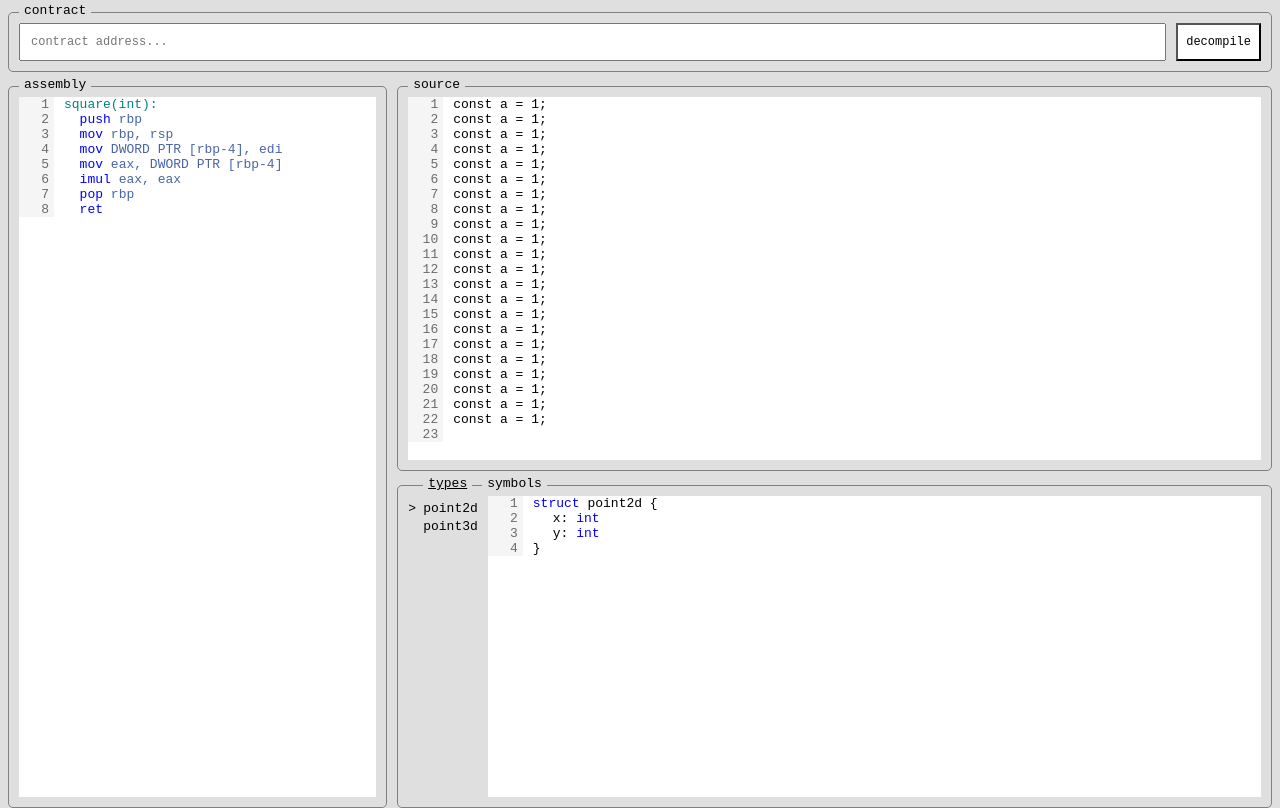
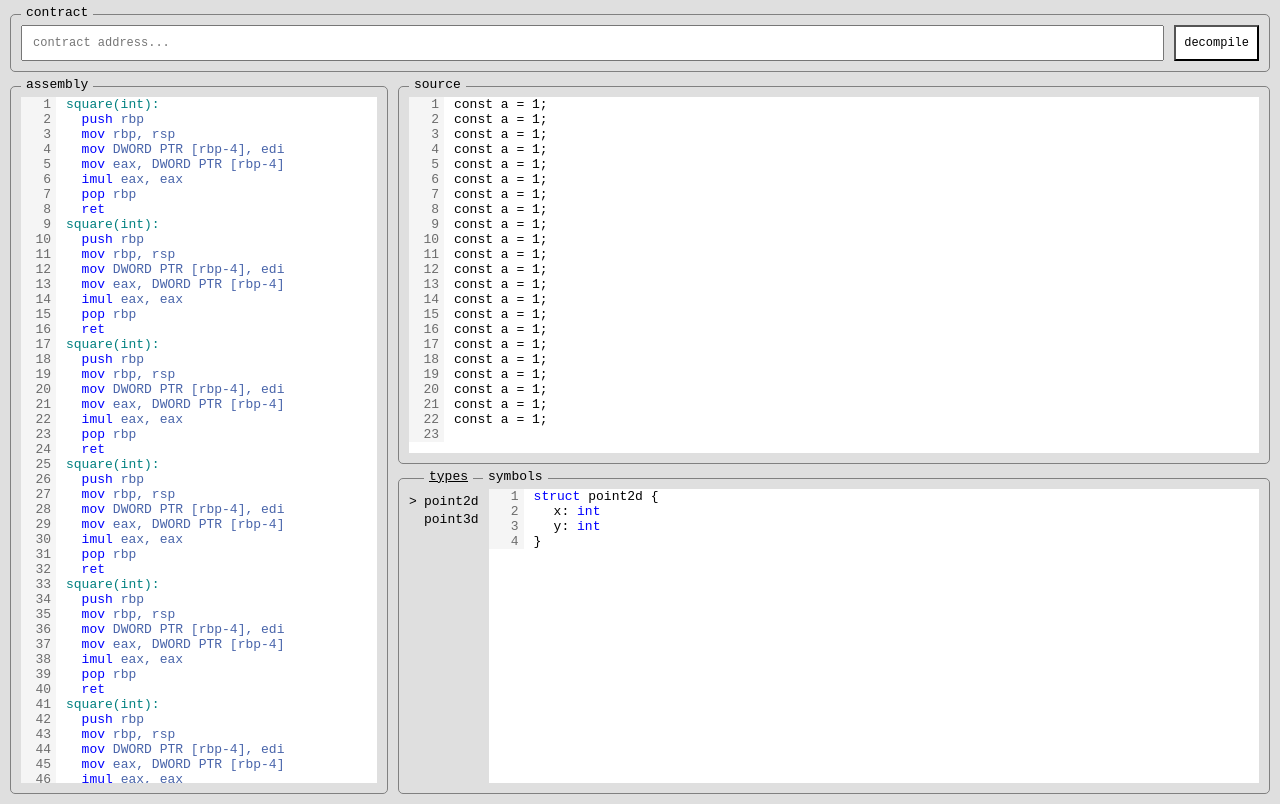
Before and after one commit to kanav99/deblocc, a React (Vite) app: page / in a window 1280 px wide. Built offline with nearby package versions, Linux system fonts and the light colour scheme.

Commit message:
fix them overflows

```diff
--- a/src/app.tsx
+++ b/src/app.tsx
@@ -11,6 +11,7 @@ import { TabCard, Tab } from "./components/tabcard";
 import { highlightStruct } from "./grammar/arch/avm";
 import { Struct } from './grammar/struct';
 import { defaultTheme } from "./components/theme";
+import { Body } from "./components/body";
 
 function highlight(code: string) {
   return code
@@ -21,6 +22,46 @@ function highlight(code: string) {
 }
 
 const sampleAssemblyCode : AssemblyCode = [
+  {name: "square(int)"} as Label,
+  {address: 0x0, bytes: new Uint8Array([]), mnemonic: "push", operands: "rbp"} as Instruction,
+  {address: 0x0, bytes: new Uint8Array([]), mnemonic: "mov", operands: "rbp, rsp"} as Instruction,
+  {address: 0x0, bytes: new Uint8Array([]), mnemonic: "mov", operands: "DWORD PTR [rbp-4], edi"} as Instruction,
+  {address: 0x0, bytes: new Uint8Array([]), mnemonic: "mov", operands: "eax, DWORD PTR [rbp-4]"} as Instruction,
+  {address: 0x0, bytes: new Uint8Array([]), mnemonic: "imul", operands: "eax, eax"} as Instruction,
+  {address: 0x0, bytes: new Uint8Array([]), mnemonic: "pop", operands: "rbp"} as Instruction,
+  {address: 0x0, bytes: new Uint8Array([]), mnemonic: "ret", operands: ""} as Instruction,
+  {name: "square(int)"} as Label,
+  {address: 0x0, bytes: new Uint8Array([]), mnemonic: "push", operands: "rbp"} as Instruction,
+  {address: 0x0, bytes: new Uint8Array([]), mnemonic: "mov", operands: "rbp, rsp"} as Instruction,
+  {address: 0x0, bytes: new Uint8Array([]), mnemonic: "mov", operands: "DWORD PTR [rbp-4], edi"} as Instruction,
+  {address: 0x0, bytes: new Uint8Array([]), mnemonic: "mov", operands: "eax, DWORD PTR [rbp-4]"} as Instruction,
+  {address: 0x0, bytes: new Uint8Array([]), mnemonic: "imul", operands: "eax, eax"} as Instruction,
+  {address: 0x0, bytes: new Uint8Array([]), mnemonic: "pop", operands: "rbp"} as Instruction,
+  {address: 0x0, bytes: new Uint8Array([]), mnemonic: "ret", operands: ""} as Instruction,
+  {name: "square(int)"} as Label,
+  {address: 0x0, bytes: new Uint8Array([]), mnemonic: "push", operands: "rbp"} as Instruction,
+  {address: 0x0, bytes: new Uint8Array([]), mnemonic: "mov", operands: "rbp, rsp"} as Instruction,
+  {address: 0x0, bytes: new Uint8Array([]), mnemonic: "mov", operands: "DWORD PTR [rbp-4], edi"} as Instruction,
+  {address: 0x0, bytes: new Uint8Array([]), mnemonic: "mov", operands: "eax, DWORD PTR [rbp-4]"} as Instruction,
+  {address: 0x0, bytes: new Uint8Array([]), mnemonic: "imul", operands: "eax, eax"} as Instruction,
+  {address: 0x0, bytes: new Uint8Array([]), mnemonic: "pop", operands: "rbp"} as Instruction,
+  {address: 0x0, bytes: new Uint8Array([]), mnemonic: "ret", operands: ""} as Instruction,
+  {name: "square(int)"} as Label,
+  {address: 0x0, bytes: new Uint8Array([]), mnemonic: "push", operands: "rbp"} as Instruction,
+  {address: 0x0, bytes: new Uint8Array([]), mnemonic: "mov", operands: "rbp, rsp"} as Instruction,
+  {address: 0x0, bytes: new Uint8Array([]), mnemonic: "mov", operands: "DWORD PTR [rbp-4], edi"} as Instruction,
+  {address: 0x0, bytes: new Uint8Array([]), mnemonic: "mov", operands: "eax, DWORD PTR [rbp-4]"} as Instruction,
+  {address: 0x0, bytes: new Uint8Array([]), mnemonic: "imul", operands: "eax, eax"} as Instruction,
+  {address: 0x0, bytes: new Uint8Array([]), mnemonic: "pop", operands: "rbp"} as Instruction,
+  {address: 0x0, bytes: new Uint8Array([]), mnemonic: "ret", operands: ""} as Instruction,
+  {name: "square(int)"} as Label,
+  {address: 0x0, bytes: new Uint8Array([]), mnemonic: "push", operands: "rbp"} as Instruction,
+  {address: 0x0, bytes: new Uint8Array([]), mnemonic: "mov", operands: "rbp, rsp"} as Instruction,
+  {address: 0x0, bytes: new Uint8Array([]), mnemonic: "mov", operands: "DWORD PTR [rbp-4], edi"} as Instruction,
+  {address: 0x0, bytes: new Uint8Array([]), mnemonic: "mov", operands: "eax, DWORD PTR [rbp-4]"} as Instruction,
+  {address: 0x0, bytes: new Uint8Array([]), mnemonic: "imul", operands: "eax, eax"} as Instruction,
+  {address: 0x0, bytes: new Uint8Array([]), mnemonic: "pop", operands: "rbp"} as Instruction,
+  {address: 0x0, bytes: new Uint8Array([]), mnemonic: "ret", operands: ""} as Instruction,
   {name: "square(int)"} as Label,
   {address: 0x0, bytes: new Uint8Array([]), mnemonic: "push", operands: "rbp"} as Instruction,
   {address: 0x0, bytes: new Uint8Array([]), mnemonic: "mov", operands: "rbp, rsp"} as Instruction,
@@ -63,7 +104,7 @@ export default () => {
   console.log(highlightedAssembly);
   const highlightedCode = highlight(code);
   return (
-    <VStack flex>
+    <Body>
       <Card header="contract">
         <HStack flex>
           <Input placeholder="contract address..." flex/>
@@ -90,6 +131,6 @@ export default () => {
           </TabCard>
         </VStack>
       </HStack>
-    </VStack>
+    </Body>
   );
 };
--- /dev/null
+++ b/src/components/body.tsx
@@ -0,0 +1,13 @@
+import * as React from "react";
+import { defaultTheme } from "./theme";
+
+import { VStack } from "./vstack";
+
+export const Body : React.FC<React.HTMLAttributes<HTMLDivElement>> = ({ children }) => {
+    return <VStack style={{
+        backgroundColor: defaultTheme.color.background,
+        padding: '10px',
+        minHeight: '98vh',
+        maxHeight: '98vh',
+    }} flex>{children}</VStack>
+}
--- a/src/components/card.tsx
+++ b/src/components/card.tsx
@@ -14,6 +14,7 @@ const cardStyle : React.CSSProperties = {
     marginTop: '4px',
     borderRadius: '5px',
     display: 'flex',
+    overflowY: 'auto',
 }
 
 const cardHeaderStyle: React.CSSProperties = {
--- a/src/components/code.tsx
+++ b/src/components/code.tsx
@@ -19,7 +19,6 @@ const lineNumberStyle : React.CSSProperties = {
     fontWeight: "lighter",
     fontSize: "13px",
     width: '30px',
-    // borderRight: '1px solid gray',
     display: 'flex',
     justifyContent: 'flex-end',
     paddingRight: '5px',
@@ -30,13 +29,11 @@ const lineNumberStyle : React.CSSProperties = {
 
 const containerStyle: React.CSSProperties = {
     backgroundColor: "white",
-    // border: '1px solid gray',
-    overflow: 'scroll',
 }
 
 const lineContainerStyle: React.CSSProperties = {
     height: '15px',
-    // border: '1px solid gray',
+    overflowY: 'visible'
 }
 
 export const Code : React.FC<CodeProps> = ({ value, ...props}) => {
--- a/src/components/hstack.tsx
+++ b/src/components/hstack.tsx
@@ -12,6 +12,7 @@ const hstackStyle : React.CSSProperties = {
     flexDirection: 'row',
     width: '100%',
     height: '100%',
+    overflowY: 'auto',
 }
 
 export const HStack: React.FC<HStackProps> = ({ height, width, spacing, flex, children, style, ...props }) => {
--- a/src/components/vstack.tsx
+++ b/src/components/vstack.tsx
@@ -11,6 +11,7 @@ const vstackStyle : React.CSSProperties = {
     display: 'flex',
     flexDirection: 'column',
     width: '100%',
+    overflowY: 'auto',
 }
 
 export const VStack: React.FC<VStackProps> = ({ height, width, spacing, flex, children, style, ...props }) => {
--- a/src/styles.css
+++ b/src/styles.css
@@ -1,18 +1,20 @@
 body {
-    background-color: rgb(223, 223, 223);
-    min-height: 100vh;
-    padding: 0;
+    /* background-color: rgb(223, 223, 223);*/
+    /* min-height: 100vh; */
+    /* padding: 50px; */
+    margin: 0;
 }
 
 html, body {
-    height: 100%;
-    max-height: 100%;
+    /* height: 100%; */
+    /* max-height: 100%; */
 }
 
 #root {
-    max-height: 100%;
-    min-height: 100%;
-    display: flex;
+    /* max-height: 100%;  */
+    /* min-height: 100%;  */
+    /* display: flex; */
+    /* padding: 0; */
 }
 
 .undreline-link:hover {
```
